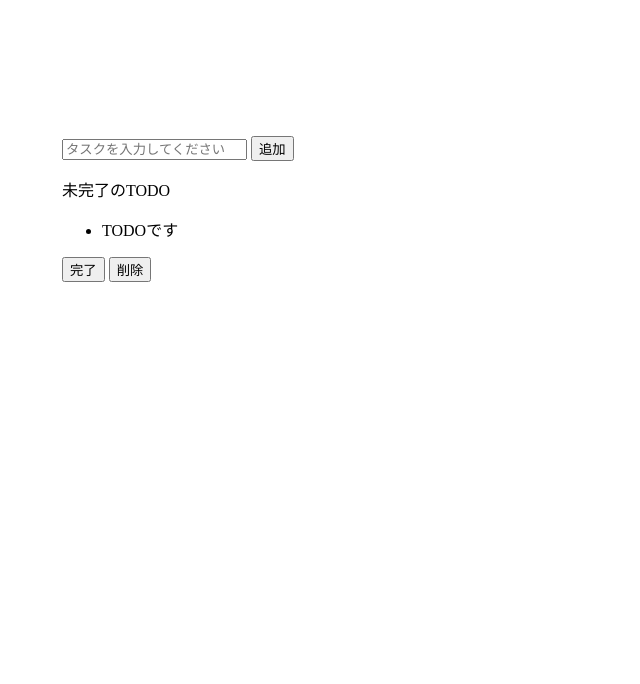
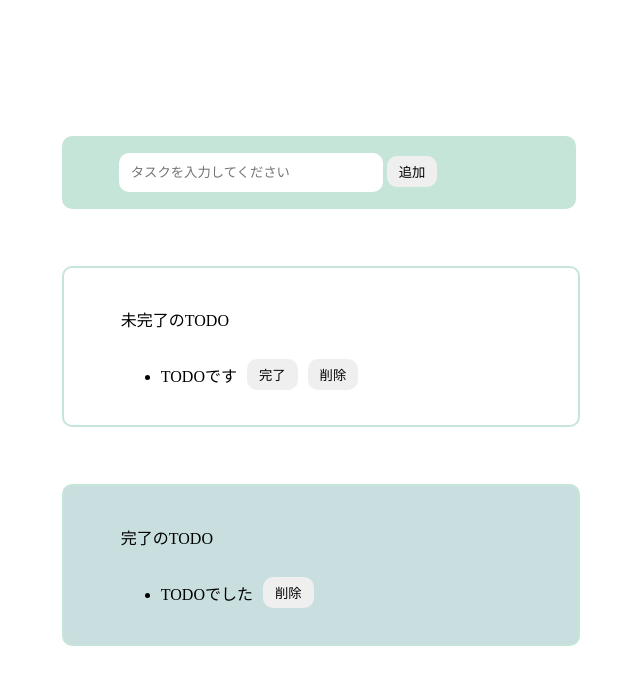
Before and after one commit to shusaku009/typescript-todo-sample, a website built with Vite: page index.html in a window 1280 px wide. Shown: the whole page, without its empty margins (10-650 px from the left). Built offline with nearby package versions, Linux system fonts and the light colour scheme.

Commit message:
add: TODOリストのhtmlとcss作成

```diff
--- a/index.html
+++ b/index.html
@@ -8,18 +8,35 @@
     <link rel="stylesheet" href="./src/style.css" />
   </head>
   <body>
-    <div>
-      <input type="text" placeholder="タスクを入力してください" />
+    <div class="task-input__container">
+      <input
+        class="input-area"
+        type="text"
+        name="name"
+        placeholder="タスクを入力してください"
+      />
       <button type="button">追加</button>
     </div>
-    <div>
+    <div class="task-list_container">
       <p>未完了のTODO</p>
-      <ul>
-        <li>TODOです</li>
-      </ul>
-      <button type="button">完了</button>
-      <button type="button">削除</button>
+      <div class="task-button__flex">
+        <ul>
+          <li>TODOです</li>
+        </ul>
+        <button type="button">完了</button>
+        <button type="button">削除</button>
+      </div>
     </div>
+    <div class="complete-task__container">
+      <p>完了のTODO</p>
+      <div class="task-button__flex">
+        <ul>
+          <li>TODOでした</li>
+        </ul>
+        <button type="button">削除</button>
+      </div>
+    </div>
+
     <script type="module" src="/src/main.ts"></script>
   </body>
 </html>
--- a/src/style.css
+++ b/src/style.css
@@ -1,3 +1,55 @@
 body {
   padding: 10% 5%;
+
+  .task-input__container {
+    background-color: #c6e5d9;
+    padding: 1.5% 5%;
+    width: 400px;
+    border-radius: 10px;
+    border: none;
+
+    .input-area {
+      background-color: #fff;
+      padding: 3%;
+      width: 60%;
+      border-radius: 10px;
+      border: none;
+    }
+  }
+
+  .task-list_container {
+    margin-top: 5%;
+    padding: 2% 5%;
+    width: 400px;
+    border: 2px solid #c6e5d9;
+    border-radius: 10px;
+
+    .task-button__flex {
+      display: flex;
+      align-items: center;
+      gap: 10px;
+    }
+  }
+
+  .complete-task__container {
+    background-color: #c9dede;
+    margin-top: 5%;
+    padding: 2% 5%;
+    width: 400px;
+    border: 2px solid #c6e5d9;
+    border-radius: 10px;
+
+    .task-button__flex {
+      display: flex;
+      align-items: center;
+      gap: 10px;
+    }
+  }
+
+  button {
+    padding: 1.5% 3%;
+
+    border-radius: 10px;
+    border: none;
+  }
 }
```
